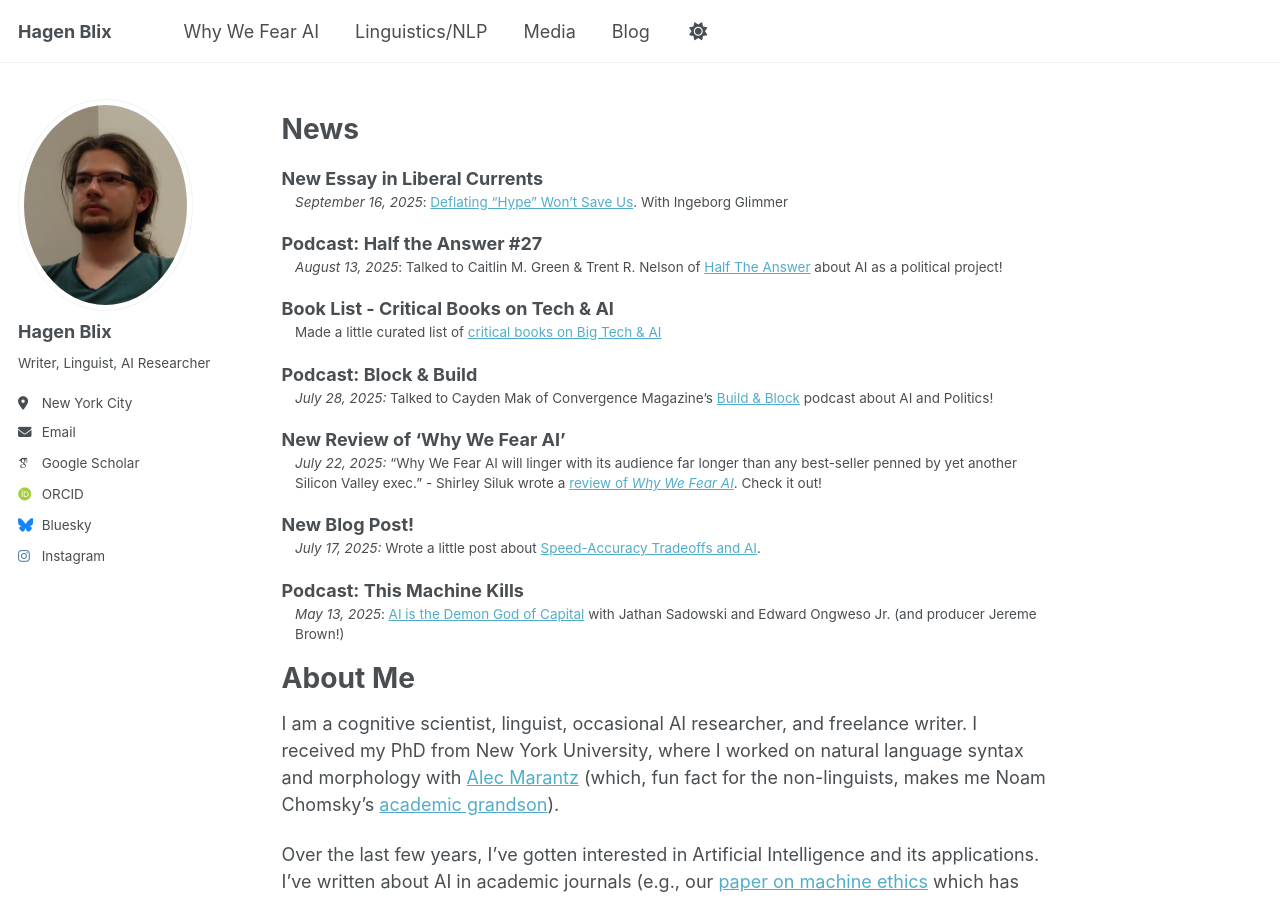
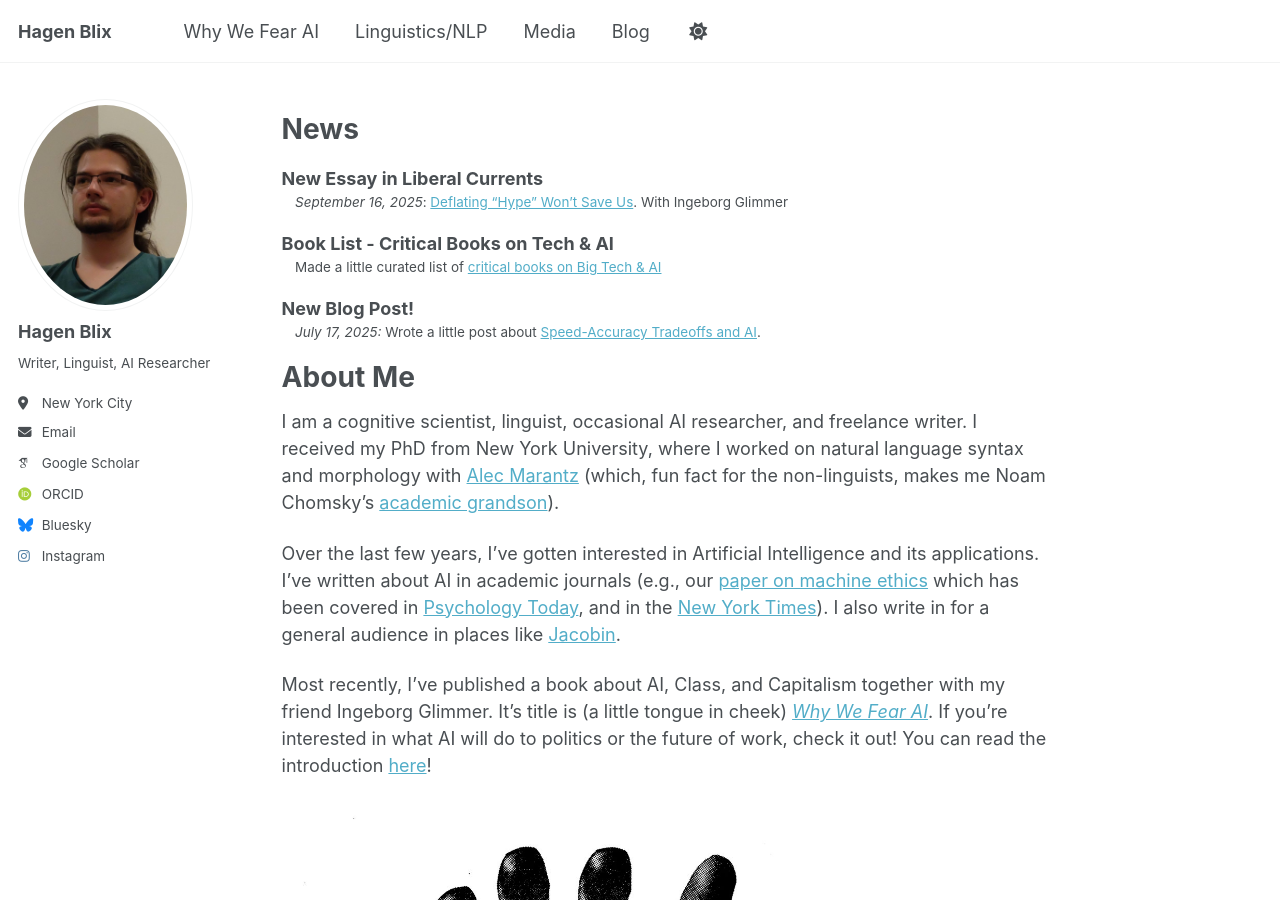
Before and after one commit to hagenblix/hagenblix.github.io, a Jekyll site: the page built from _pages/about.md, in a window 1280 px wide and 900 px high. Built offline with Jekyll 4.4.1, drawn with Linux system fonts in a browser that asks for light colours; some web fonts are replaced; a script that is not in the unit is left out.

Commit message:
Update about.md

```diff
--- a/_pages/about.md
+++ b/_pages/about.md
@@ -25,20 +31,14 @@ Podcast: Block & Build
 New Review of 'Why We Fear AI'
 :	*July 22, 2025:* "Why We Fear AI will linger with its audience far longer than any best-seller penned by yet another Silicon Valley exec." - Shirley Siluk wrote a [review of *Why We Fear AI*](https://shirleymsiluk.wordpress.com/2025/07/21/why-we-fear-ai-book-review/). Check it out!
 
-New Blog Post!
-:   *July 17, 2025:* Wrote a little post about [Speed-Accuracy Tradeoffs and AI](https://hagenblix.github.io/posts/sats-ai-deskilling/).
-
-Podcast: This Machine Kills
-:  *May 13, 2025*: [AI is the Demon God of Capital](https://www.patreon.com/posts/405-ai-is-demon-128825323) with Jathan Sadowski and Edward Ongweso Jr. (and producer Jereme Brown!)
-
-
-<!-- Old News
-
 Paper at ACL 2025
 :	*July 2025*: New paper at ACL 2025, [Domain Regeneration: How well do LLMs match syntactic properties of text domains?](https://arxiv.org/abs/2505.07784) with Da Ju & Adina Williams.
 
 Event: (The P.I.T, Brooklyn)
 :   *July 11, 2025:* I'll be doing a book event & reading with collaborators at [The P.I.T.  in Brooklyn!](https://www.propertyistheft.org/events-1/2294g6dzfx5atk0fmwvif02b1uqyuc). Come by!
+
+Podcast: This Machine Kills
+:  *May 13, 2025*: [AI is the Demon God of Capital](https://www.patreon.com/posts/405-ai-is-demon-128825323) with Jathan Sadowski and Edward Ongweso Jr. (and producer Jereme Brown!)
 
 Podcast: Half The Answer
 : *May 8, 2025*: [Why We Fear AI](https://www.liberalcurrents.com/half-the-answer-11-why-we-fear-ai/) with Caitlin M. Green & Trent R. Nelson
```
Also changed, not shown: other parts of _pages/about.md (+9 -3 lines).
